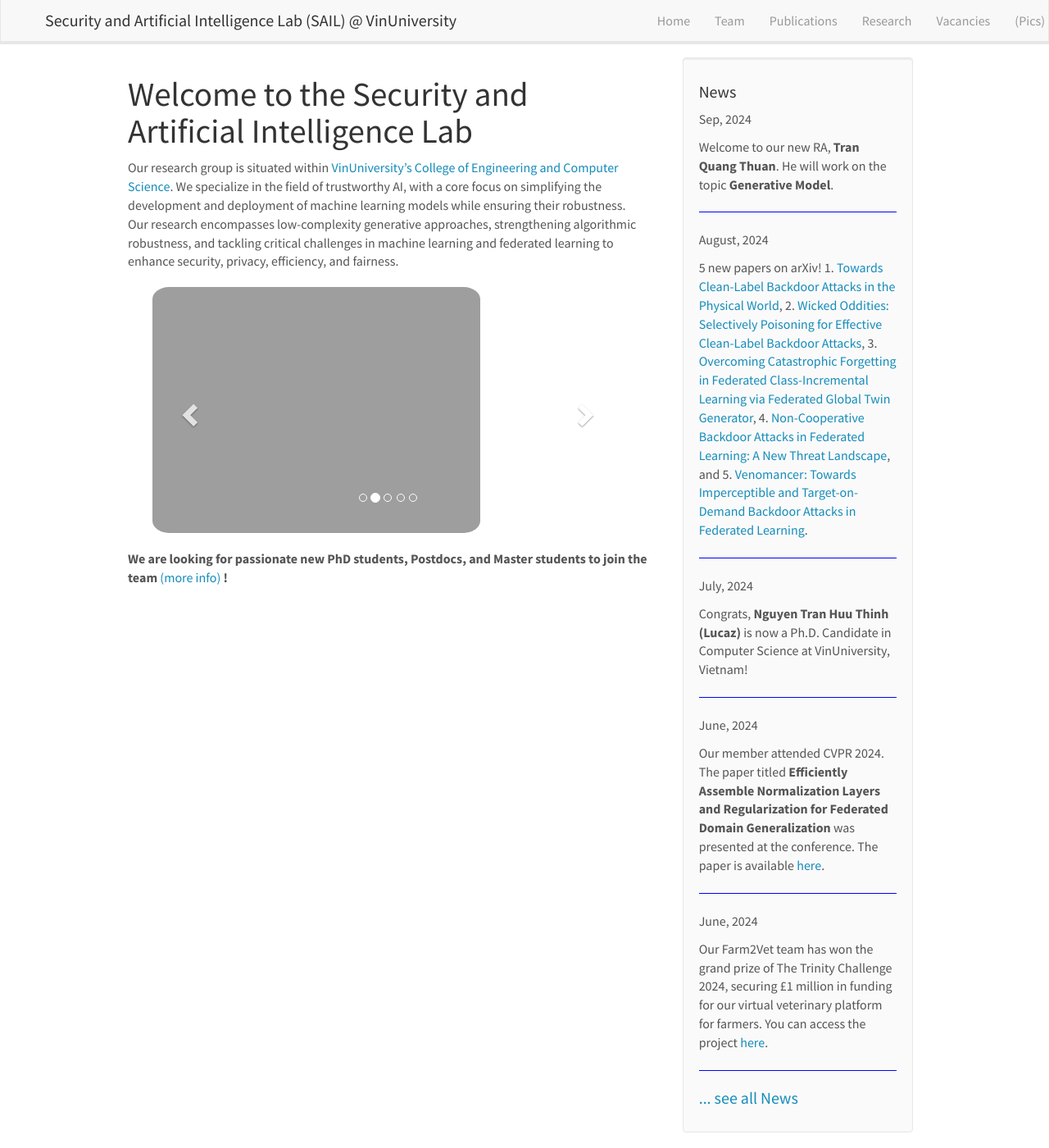
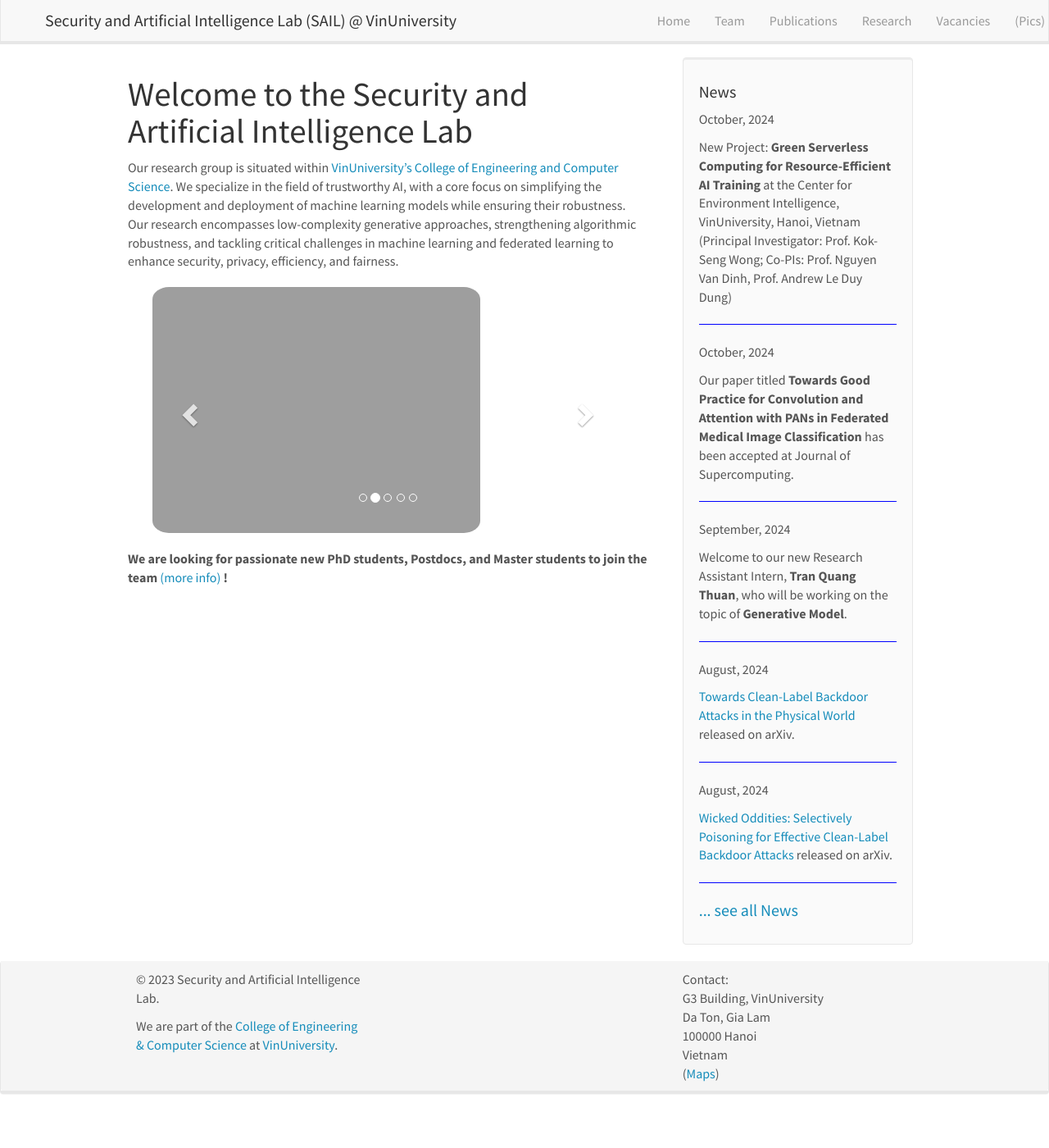
Before and after one commit to sail-research/sail-web, a Jekyll site: the page built from _pages/home.md, in a window 1280 px wide and 1400 px high. Shown: the whole window at 82% size. Built offline with Jekyll 4.4.1, drawn with Linux system fonts in a browser that asks for light colours; nearby versions of some CDN libraries.

Commit message:
update oct

```diff
--- a/_data/alumi.yml
+++ b/_data/alumi.yml
@@ -59,7 +59,7 @@
 
 - name: Ho Tuan Long
   photo: long.ht.jpeg
-  info: Research Assistant, now Research Engineer at KALAPA
+  info: Research Assistant, now Research Engineer at FPT Software AI Center
   email: long.ht@vinuni.edu.vn
   number_educ: 1
   education1: B.Sc., Computer Science, VNU University of Engineering and Technology, Hanoi, Vietnam
--- a/_data/news.yml
+++ b/_data/news.yml
@@ -1,8 +1,29 @@
-- date: Sep, 2024
-  headline: "Welcome to our new RA, **Tran Quang Thuan**. He will work on the topic **Generative Model**."
+- date: October, 2024
+  headline: "New Project: **Green Serverless Computing for Resource-Efficient AI Training** at the Center for Environment Intelligence, VinUniversity, Hanoi, Vietnam (Principal Investigator: Prof. Kok-Seng Wong; Co-PIs: Prof. Nguyen Van Dinh, Prof. Andrew Le Duy Dung)"
+
+- date: October, 2024
+  headline: "Our paper titled **Towards Good Practice for Convolution and Attention with PANs in Federated Medical Image Classification** has been accepted at Journal of Supercomputing."
+
+- date: September, 2024
+  headline: "Welcome to our new Research Assistant Intern, **Tran Quang Thuan**, who will be working on the topic of **Generative Model**."
 
 - date: August, 2024
-  headline: "5 new papers on arXiv! 1. [Towards Clean-Label Backdoor Attacks in the Physical World](https://arxiv.org/abs/2407.19203), 2. [Wicked Oddities: Selectively Poisoning for Effective Clean-Label Backdoor Attacks](https://arxiv.org/abs/2407.10825), 3. [Overcoming Catastrophic Forgetting in Federated Class-Incremental Learning via Federated Global Twin Generator](https://arxiv.org/abs/2407.11078), 4. [Non-Cooperative Backdoor Attacks in Federated Learning: A New Threat Landscape](https://arxiv.org/abs/2407.07917), and 5. [Venomancer: Towards Imperceptible and Target-on-Demand Backdoor Attacks in Federated Learning](https://arxiv.org/abs/2407.03144)."
+  headline: "[Towards Clean-Label Backdoor Attacks in the Physical World](https://arxiv.org/abs/2407.19203) released on arXiv."
+
+- date: August, 2024
+  headline: "[Wicked Oddities: Selectively Poisoning for Effective Clean-Label Backdoor Attacks](https://arxiv.org/abs/2407.10825) released on arXiv."
+
+- date: August, 2024
+  headline: "[Overcoming Catastrophic Forgetting in Federated Class-Incremental Learning via Federated Global Twin Generator](https://arxiv.org/abs/2407.11078) released on arXiv."
+
+- date: August, 2024
+  headline: "[Non-Cooperative Backdoor Attacks in Federated Learning: A New Threat Landscape](https://arxiv.org/abs/2407.07917) released on arXiv."
+
+- date: August, 2024
+  headline: "[Venomancer: Towards Imperceptible and Target-on-Demand Backdoor Attacks in Federated Learning](https://arxiv.org/abs/2407.03144) released on arXiv."
+
+- date: July, 2024
+  headline: "Our paper titled **HPE-Li: WiFi-enabled Lightweight Dual Selective Kernel Convolution for Human Pose Estimation** has been accepted at The 18th European Conference on Computer Vision (ECCV 2024). You can access the paper [here](https://www.ecva.net/papers/eccv_2024/papers_ECCV/papers/04496.pdf)."
 
 - date: July, 2024
   headline: "Congrats, **Nguyen Tran Huu Thinh (Lucaz)** is now a Ph.D. Candidate in Computer Science at VinUniversity, Vietnam!"
--- a/_data/publist.yml
+++ b/_data/publist.yml
@@ -1,3 +1,12 @@
+- title: "HPE-Li: WiFi-enabled Lightweight Dual Selective Kernel Convolution for Human Pose Estimation"
+  image: paper-eccv24.png
+  description: We introduces a novel HPE-Li approach that harnesses multi-modal sensors (e.g. camera and WiFi) to generate accurate 3D skeletal in HPE. We then develop an efficient deep neural network to process raw WiFi signals
+  authors: Gian Toan D, Tien Dac Lai, Thien Van Luong, Kok-Seng Wong, Van-Dinh Nguyen
+  link:
+    url: https://www.ecva.net/papers/eccv_2024/papers_ECCV/papers/04496.pdf
+    display: Proceedings of the European Conference on Computer Vision (ECCV'24)
+  highlight: 1
+
 - title: "Fooling the Textual Fooler via Randomizing Latent Representations"
   image: paper-acl24.png
   description: We propose a lightweight and attack-agnostic defense whose main goal is to perplex the process of generating an adversarial example in these query-based black-box attacks; that is to fool the textual fooler.
--- a/_pages/research.md
+++ b/_pages/research.md
@@ -16,11 +16,12 @@ In NLP Robustness, we focus on ensuring the Robustness of Natural Language Proce
 The updated research paper in the domain of Federated Learning and Backdoor Learning can be found at this [url](https://mtuann.shinyapps.io/research-papers/).
 
 # Projects
-1. Project Title: "Smart Indoor Air Quality Control System for Healthier and Greener Buildings,"  Vinuni-Illinois Smart Health Center Project. (Principal Investigator: Prof. Andrew Le Duy Dung & Prof. Vishal Verma, **Co-PI: Prof. Kok-Seng Wong**)
-2. Project Title: "Development of Brain-Computer Interface SW/HW Solutions," Oct 2022- Oct 2024, Commercialization Project, Nazarbayev University, Kazakhstan. (Principal Investigator: Prof. Minho Lee, **Co-PI: Prof. Kok-Seng Wong**)
-3. Project Title: "Applying Machine Learning to Mitigate RF Impairments in Wireless Communications Systems," Oct 2022- Dec 2023, Seed Grant, VinUniversity, Hanoi, Vietnam. (**Principal Investigator: Prof. Kok Seng Wong**)
-4. Project Title: "Privacy-Preserving, Robust, and Explainable Federated Learning Framework for Healthcare System," Vinuni-Illinois Smart Health Center Project. (**Principal Investigator: Prof. Kok Seng Wong, Co-PI: Prof. Khoa Doan**)
-5. Project Title: "Privacy-Preserving Data Publishing for Autonomous Vehicles," Jan 2021- Dec 2023, Seed Grant, VinUniversity, Vietnam. (**Principal Investigator: Prof. Kok Seng Wong**)
+1. Project Title: "Green Serverless Computing for Resource-Efficient AI Training," Center for Environment Intelligence, VinUniversity, Hanoi, Vietnam. (Principal Investigator: **Prof. Kok-Seng Wong**, Co-PI: Prof. Nguyen Van Dinh, Prof. Andrew Le Duy Dung)
+2. Project Title: "Smart Indoor Air Quality Control System for Healthier and Greener Buildings,"  Vinuni-Illinois Smart Health Center Project. (Principal Investigator: Prof. Andrew Le Duy Dung & Prof. Vishal Verma, **Co-PI: Prof. Kok-Seng Wong**)
+3. Project Title: "Development of Brain-Computer Interface SW/HW Solutions," Oct 2022- Oct 2024, Commercialization Project, Nazarbayev University, Kazakhstan. (Principal Investigator: Prof. Minho Lee, **Co-PI: Prof. Kok-Seng Wong**)
+4. Project Title: "Applying Machine Learning to Mitigate RF Impairments in Wireless Communications Systems," Oct 2022- Dec 2023, Seed Grant, VinUniversity, Hanoi, Vietnam. (**Principal Investigator: Prof. Kok Seng Wong**)
+5. Project Title: "Privacy-Preserving, Robust, and Explainable Federated Learning Framework for Healthcare System," Vinuni-Illinois Smart Health Center Project. (**Principal Investigator: Prof. Kok Seng Wong, Co-PI: Prof. Khoa Doan**)
+6. Project Title: "Privacy-Preserving Data Publishing for Autonomous Vehicles," Jan 2021- Dec 2023, Seed Grant, VinUniversity, Vietnam. (**Principal Investigator: Prof. Kok Seng Wong**)
 
 # Research focus
 - Backdoor Attacks in Machine Learning/ Federated Learning
```
Also changed, not shown: _pages/allnews.md (+4 -3 lines), images/pubpic/paper-eccv24.png (added).
